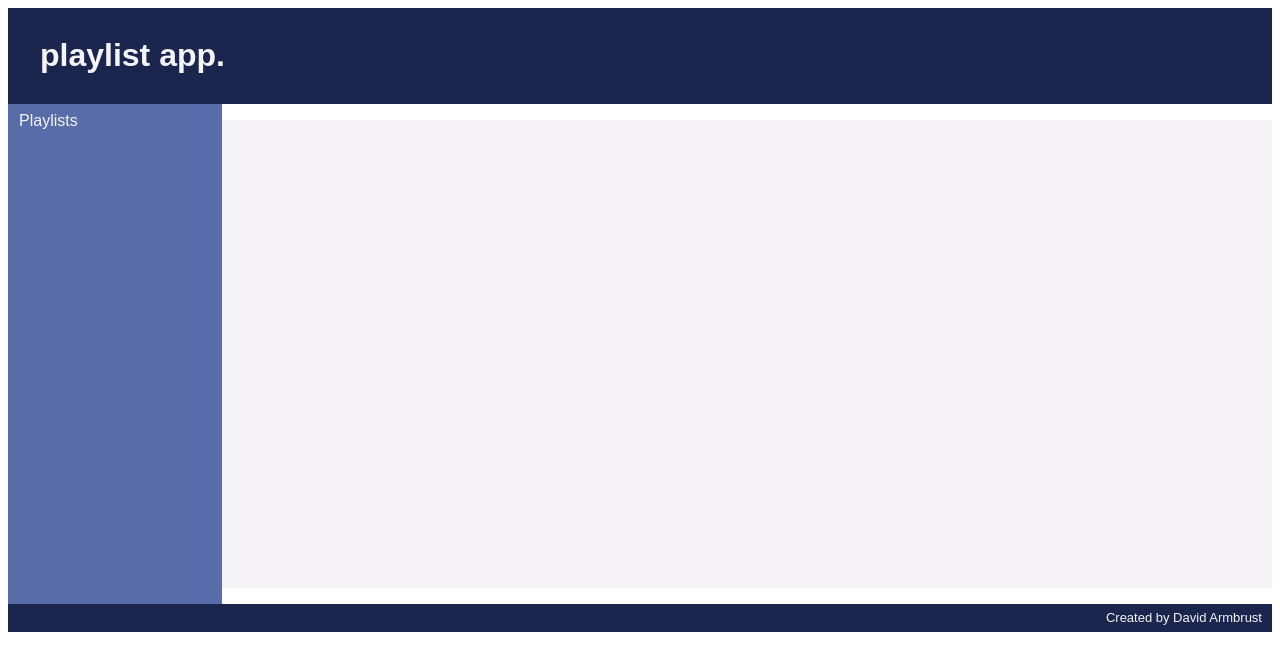
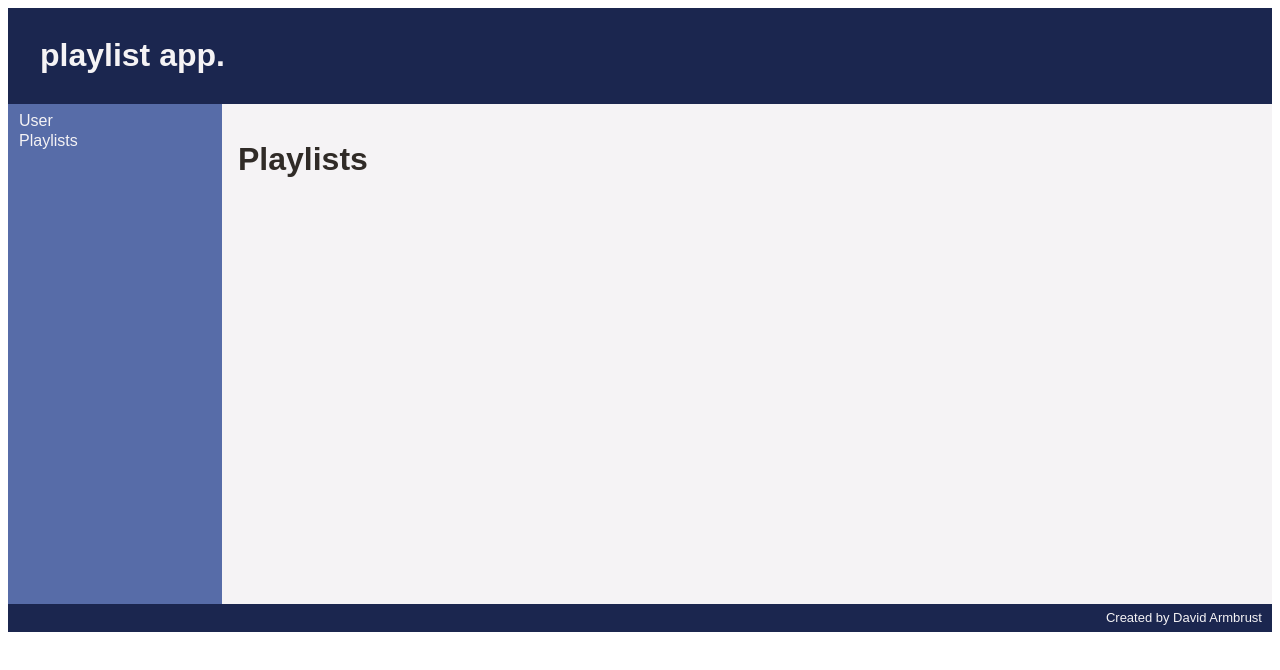
Before and after one commit to darmbrus/playlist-app, a React (Create React App) app: page / in a window 1280 px wide. Shown: the top 670 px of the page. Built offline with nearby package versions, Linux system fonts and the light colour scheme.

Commit message:
Initial nav with redux state

```diff
--- /dev/null
+++ b/src/actions/navBar_action.js
@@ -0,0 +1,16 @@
+export const NAV_USER = 'NAV_USER';
+export const NAV_PLAYLIST = 'NAV_PLAYLIST';
+
+export function navSelectUser() {
+  console.log("user clicked")
+  return {
+    type: NAV_USER
+  }
+}
+
+export function navSelectPlaylist() {
+  console.log("playlist clicked")
+  return {
+    type: NAV_PLAYLIST
+  }
+}
--- a/src/actions/playlists_action.js
+++ b/src/actions/playlists_action.js
@@ -1,5 +1,5 @@
 import axios from 'axios';
-export const FETCH_PLAYLISTS = 'FETCH_PLAYLISTS'
+export const FETCH_PLAYLISTS = 'FETCH_PLAYLISTS';
 
 export function fetchPlaylists() {
   const url = "http://pi:8080/exposed/playlists"
--- a/src/components/App.js
+++ b/src/components/App.js
@@ -4,7 +4,6 @@ import Header from './Header.js';
 import NavBar from '../containers/NavBar.js';
 import Content from '../containers/Content.js';
 import Footer from './Footer.js';
-import PlaylistList from '../containers/playlist-list.js'
 
 class App extends Component {
   render() {
@@ -13,7 +12,6 @@ class App extends Component {
         <Header />
         <div className="Main">
           <NavBar />
-          <PlaylistList />
           <Content />
         </div>
         <Footer />
--- a/src/containers/Content.js
+++ b/src/containers/Content.js
@@ -1,16 +1,32 @@
 import React, { Component } from 'react';
 import { connect } from 'react-redux';
+import PlaylistList from './playlist-list.js'
 
 class Content extends Component {
-  render() {
-    if (this.props.activePlaylist == null) {
-      return <div></div>
+  selectHeader() {
+    if (this.props.nav === "USER") {
+      return (
+        <h1>User</h1>
+      )
     }
 
+    return <h1>Playlists</h1>
+  }
+
+  selectContent() {
+    if (this.props.nav === "USER") {
+      return (
+        <p>user details</p>
+      )
+    }
+    return <PlaylistList />
+  }
+
+  render() {
     return (
       <div className="Content">
-        <h1>Test Content</h1>
-        <p>{this.props.activePlaylist.name}</p>
+        {this.selectHeader()}
+        {this.selectContent()}
       </div>
     )
   }
@@ -18,7 +34,7 @@ class Content extends Component {
 
 function mapStateToProps(state) {
   return {
-    activePlaylist: state.activePlaylist
+    nav: state.nav
   }
 }
 
--- a/src/containers/NavBar.js
+++ b/src/containers/NavBar.js
@@ -3,22 +3,36 @@ import NavButton from '../components/NavButton.js'
 import { connect } from 'react-redux';
 import { bindActionCreators } from 'redux';
 import { fetchPlaylists } from '../actions/playlists_action.js';
+import { navSelectUser, navSelectPlaylist } from '../actions/navBar_action.js'
 
 class NavBar extends Component {
+  runPlaylist() {
+    console.log('runPlaylist');
+    this.props.navSelectPlaylist();
+    this.props.fetchPlaylists();
+  }
+
   render() {
     console.log('pause');
     return (
       <ul className="NavBar">
         <NavButton
+          name="User"
+          onClick={() => this.props.navSelectUser()} />
+        <NavButton
           name="Playlists"
-          onClick={() => this.props.fetchPlaylists()} />
+          onClick={() => this.runPlaylist()} />
       </ul>
     )
   }
 }
 
 function mapDispatchToProps(dispatch) {
-  return bindActionCreators({ fetchPlaylists: fetchPlaylists }, dispatch)
+  return bindActionCreators({
+    fetchPlaylists: fetchPlaylists,
+    navSelectUser: navSelectUser,
+    navSelectPlaylist: navSelectPlaylist
+  }, dispatch)
 }
 
 export default connect(null, mapDispatchToProps)(NavBar)
--- a/src/containers/playlist-list.js
+++ b/src/containers/playlist-list.js
@@ -6,7 +6,6 @@ import { bindActionCreators } from 'redux';
 class PlaylistList extends Component {
   renderList() {
     if (this.props.playlists == null) {
-      console.log("pause")
       return <div></div>
     }
 
--- a/src/reducers/index.js
+++ b/src/reducers/index.js
@@ -1,10 +1,12 @@
 import { combineReducers } from 'redux';
 import PlaylistReducer from './playlistReducer.js';
 import ActivePlaylist from './playlistActiveReducer.js';
+import NavReducer from './navReducer.js'
 
 const rootReducer = combineReducers({
   playlists: PlaylistReducer,
-  activePlaylist: ActivePlaylist
+  activePlaylist: ActivePlaylist,
+  nav: NavReducer
 });
 
 export default rootReducer;
--- /dev/null
+++ b/src/reducers/navReducer.js
@@ -0,0 +1,12 @@
+import { NAV_USER, NAV_PLAYLIST } from '../actions/navBar_action.js'
+
+export default function (state = null, action) {
+  switch (action.type) {
+    case NAV_USER:
+      return "USER";
+    case NAV_PLAYLIST:
+      return "PLAYLIST";
+    default:
+      return state
+  }
+}
--- a/src/style/App.css
+++ b/src/style/App.css
@@ -12,6 +12,7 @@
 
 .Content {
     padding: 1em 0 0 1em;
+    margin: 0;
     background-color: #F5F3F5;
     color: #302B27;
     flex: 3 1 60%;
```
